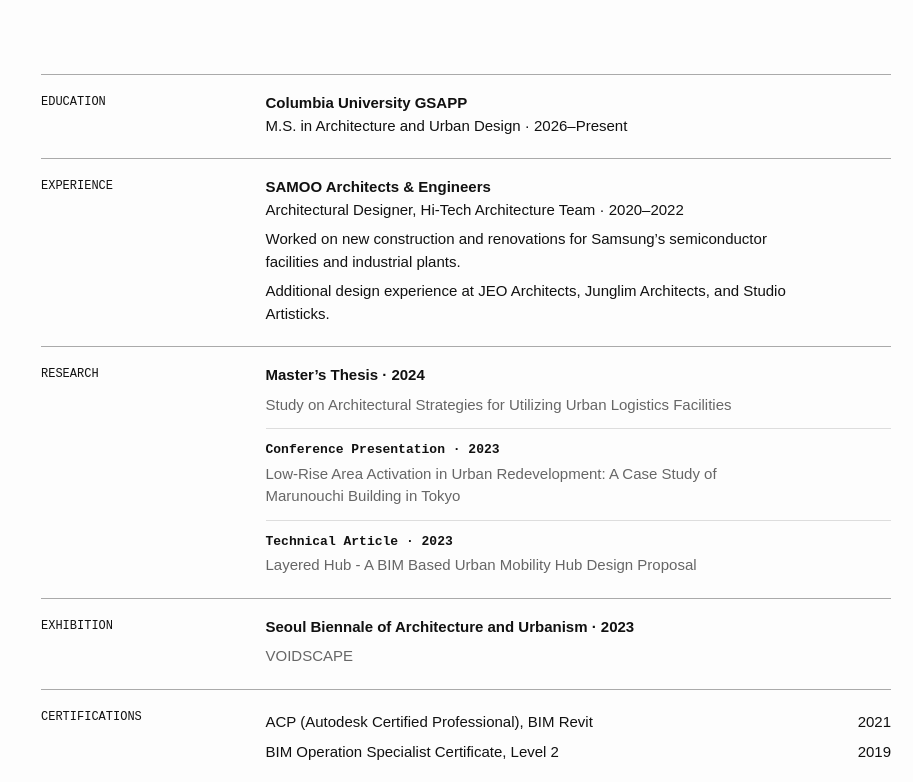
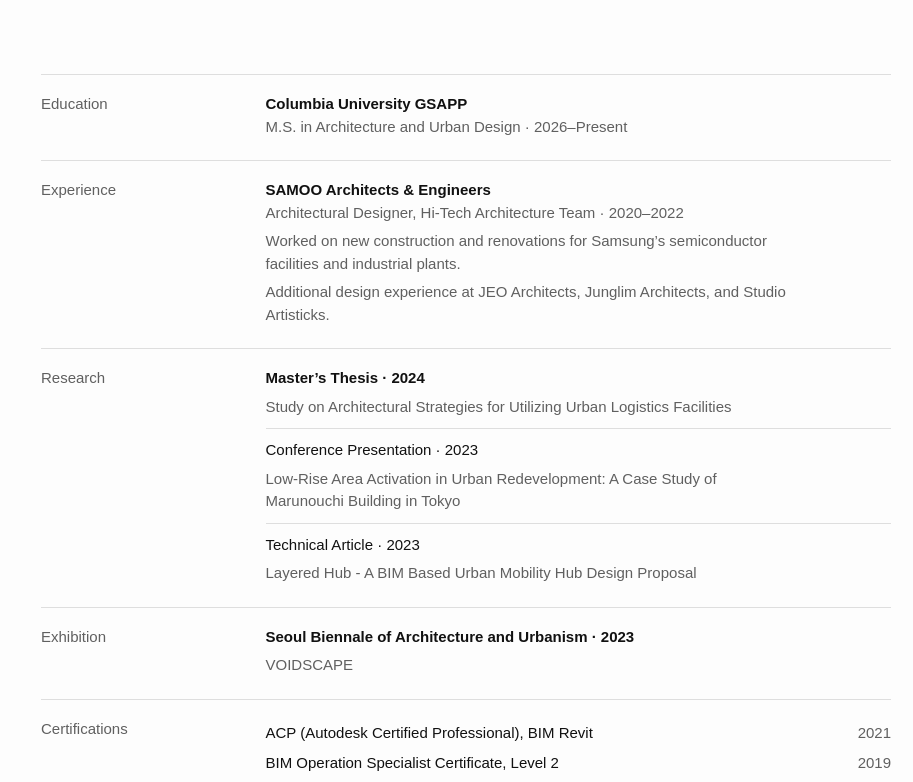
Before and after one commit to hs1kim1000/portfolio, a plain HTML site: page index.html in a window 1280 px wide. Shown: the part 3227-4009 px from the top of the page, without its empty margins (367-1280 px from the left). Drawn offline with Linux system fonts and the light colour scheme.

Commit message:
Unify About typography and secondary text tones

```diff
--- a/index.html
+++ b/index.html
@@ -64,19 +64,19 @@ details[open] summary::after{content:"−"}
 .about{border-top:1px solid #aaa;display:grid;grid-template-columns:30% 1fr;gap:20px}
 .about-content{max-width:1050px;min-width:0}
 .about-intro{max-width:32ch;margin:0;font-size:clamp(27px,3.6vw,61px);line-height:1.02;letter-spacing:-.055em;text-transform:uppercase}
-.about-record{margin-top:clamp(34px,6vw,84px);max-width:850px}
-.about-row{display:grid;grid-template-columns:minmax(120px,1fr) minmax(0,3fr);gap:16px;border-top:1px solid #aaa;padding:17px 0 21px;font-size:15px;line-height:1.5}
-.about-row h3{margin:3px 0 0;font:500 12px/1.3 var(--mono);text-transform:uppercase}
-.about-row p{margin:0 0 7px;max-width:63ch}
+.about-record{--about-secondary:#606060;--about-rule:#dedede;margin-top:clamp(34px,6vw,84px);max-width:850px}
+.about-row{display:grid;grid-template-columns:minmax(120px,1fr) minmax(0,3fr);gap:16px;border-top:1px solid var(--about-rule);padding:18px 0 22px;font-size:15px;line-height:1.5}
+.about-row h3{margin:0;font:inherit;color:var(--about-secondary)}
+.about-row p{margin:0 0 6px;max-width:63ch;color:var(--about-secondary)}
+.about-row strong{color:var(--ink);font-weight:700}
 .about-row p:last-child{margin-bottom:0}
 .about-row ul{margin:0;padding:0;list-style:none}
 .about-row li{display:flex;flex-wrap:wrap;justify-content:space-between;gap:2px 12px;padding:4px 0}
-.about-row li span:last-child{white-space:nowrap}
+.about-row li > span + span{white-space:nowrap;color:var(--about-secondary)}
 @media(max-width:520px){.about-row{grid-template-columns:1fr;gap:7px}.about-row li{display:grid}}
 .about-row .about-publications li{display:block;padding:0}
-.about-row .about-publications li+li{margin-top:12px;padding-top:12px;border-top:1px solid #ddd}
-.about-row .about-entry-type{font:700 13px/1.35 var(--mono);color:var(--ink);margin-bottom:4px}
-.about-publications li p:last-child{font-weight:400;color:#666}
+.about-row .about-publications li+li{margin-top:10px;padding-top:10px;border-top:1px solid var(--about-rule)}
+.about-row .about-entry-type{color:var(--ink)}
 footer{background:#111;color:#fff;padding:55px var(--edge) 14px}
 .footer-head,.footer-end{display:flex;justify-content:space-between;align-items:flex-start;gap:16px;flex-wrap:wrap}
 .footer-head a{text-transform:none}
```
